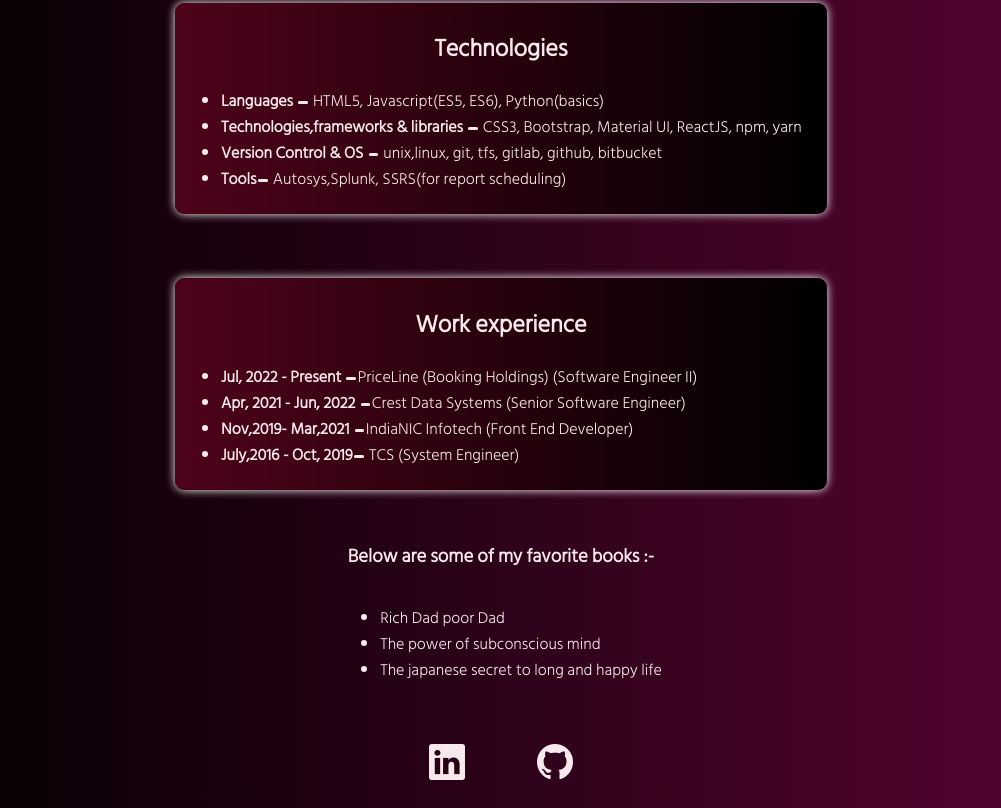
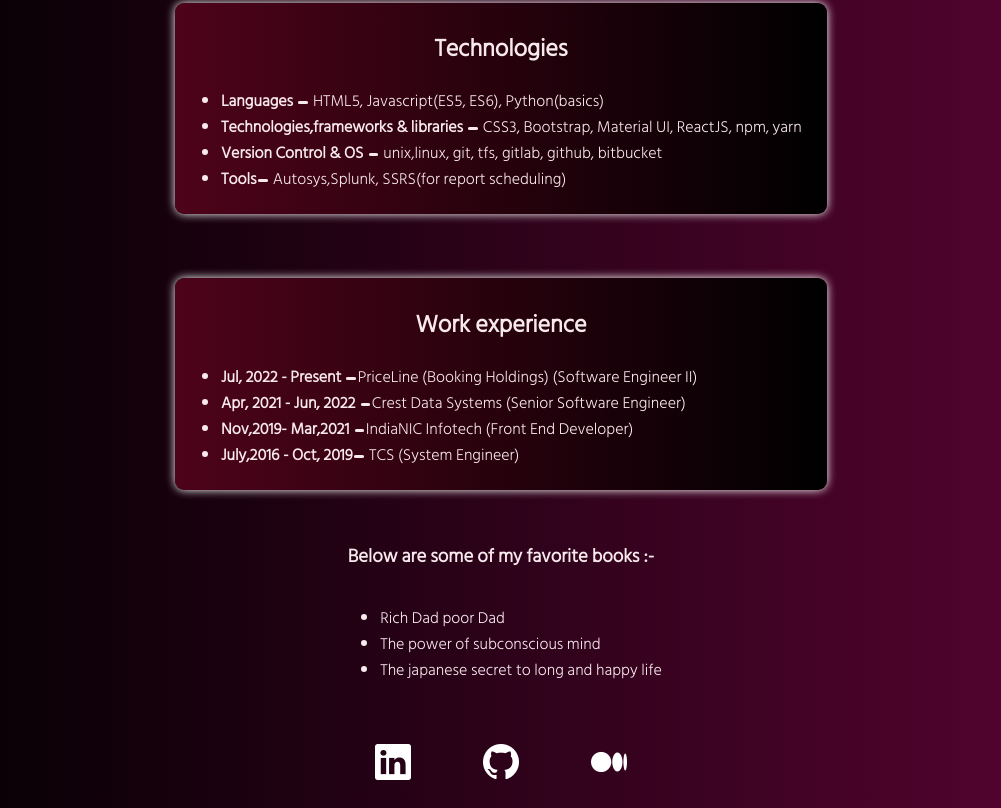
Before and after one commit to prkm93/mark-three-my-portfolio, a plain HTML site: page index.html in a window 1280 px wide. Shown: the part 744-1552 px from the top of the page, without its empty margins (139-1140 px from the left). Drawn offline with nearby package versions, Linux system fonts and the light colour scheme.

Commit message:
added links on icons and updated projects data

```diff
--- a/index.html
+++ b/index.html
@@ -61,8 +61,15 @@
         </div>
     </section>
     <footer>
-        <div><i class="bi bi-linkedin"></i></div>
-        <div><i class="bi bi-github"></i></div>
+        <a href="https://www.linkedin.com/in/pradeep-maurya-47875a12a/" target="_blank" class="footer-link">
+            <i class="bi bi-linkedin"></i>
+        </a>
+        <a href="https://github.com/prkm93" target="_blank" class="footer-link">
+            <i class="bi bi-github"></i>
+        </a>
+        <a href="https://medium.com/@aradshub93" target="_blank" class="footer-link">
+            <i class="bi bi-medium"></i>
+        </a>
     </footer>
     <script src="./index.js" type="module"></script>
 </body>
--- a/js/data.js
+++ b/js/data.js
@@ -95,7 +95,7 @@
         date: 'July, 2021',
         description: "A dynamic travel website where users can book travel, view places, filter based on category or duration, view bookings.",
         liveProjectLink: 'https://qtrip-dynamic-by-pradeep.netlify.app/',
-        sourceCodeLink: 'https://gitlab.crio.do/COHORT_ME_QTRIPDYNAMIC_ENROLL_1624363671740/aradshub93-me_qtripdynamic/-/tree/master'
+        sourceCodeLink: 'https://github.com/prkm93/Qtrip'
     },
     {
         projectName:'neogcamp-practice-interview-questions-collection',
--- a/style.css
+++ b/style.css
@@ -135,6 +135,9 @@
     align-items: center;
 }
 
+.footer-link {
+    color: white;
+}
 .bi {
     margin: 1em;
     font-size: 2em;
```
